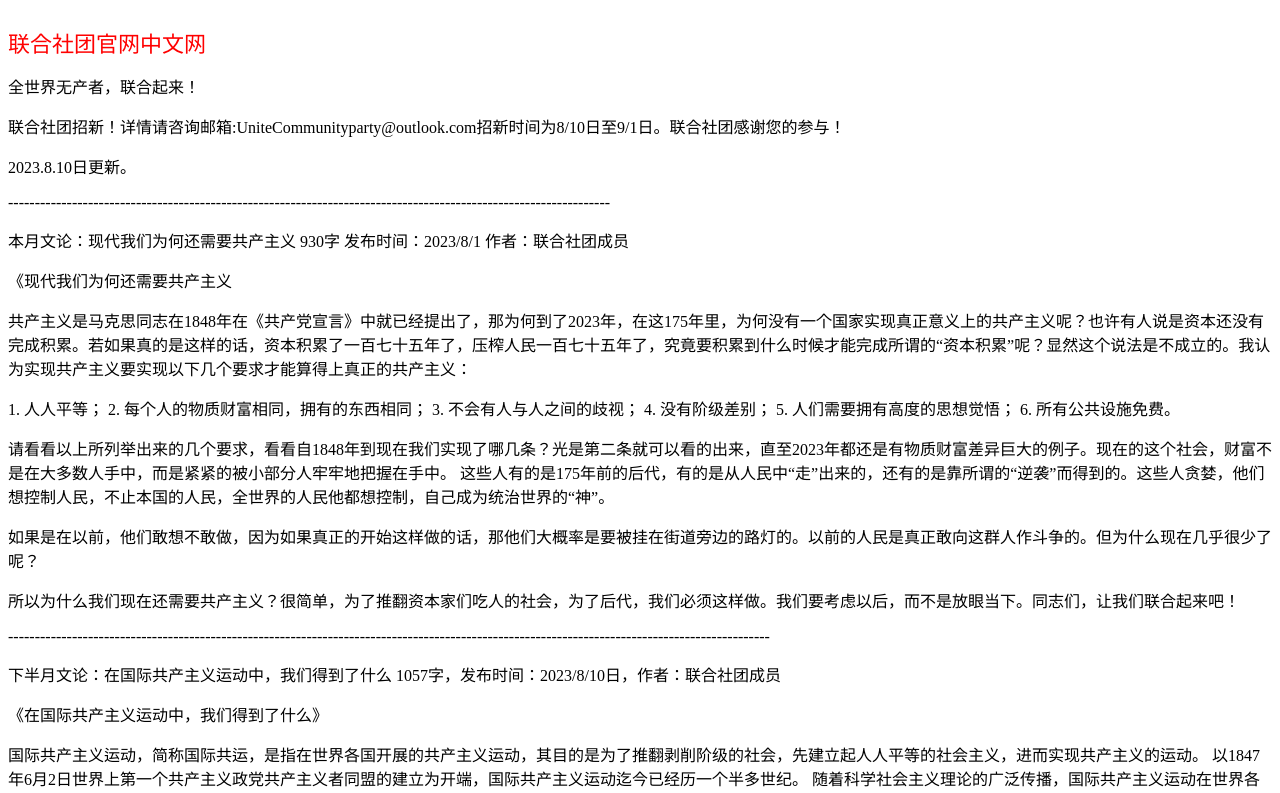
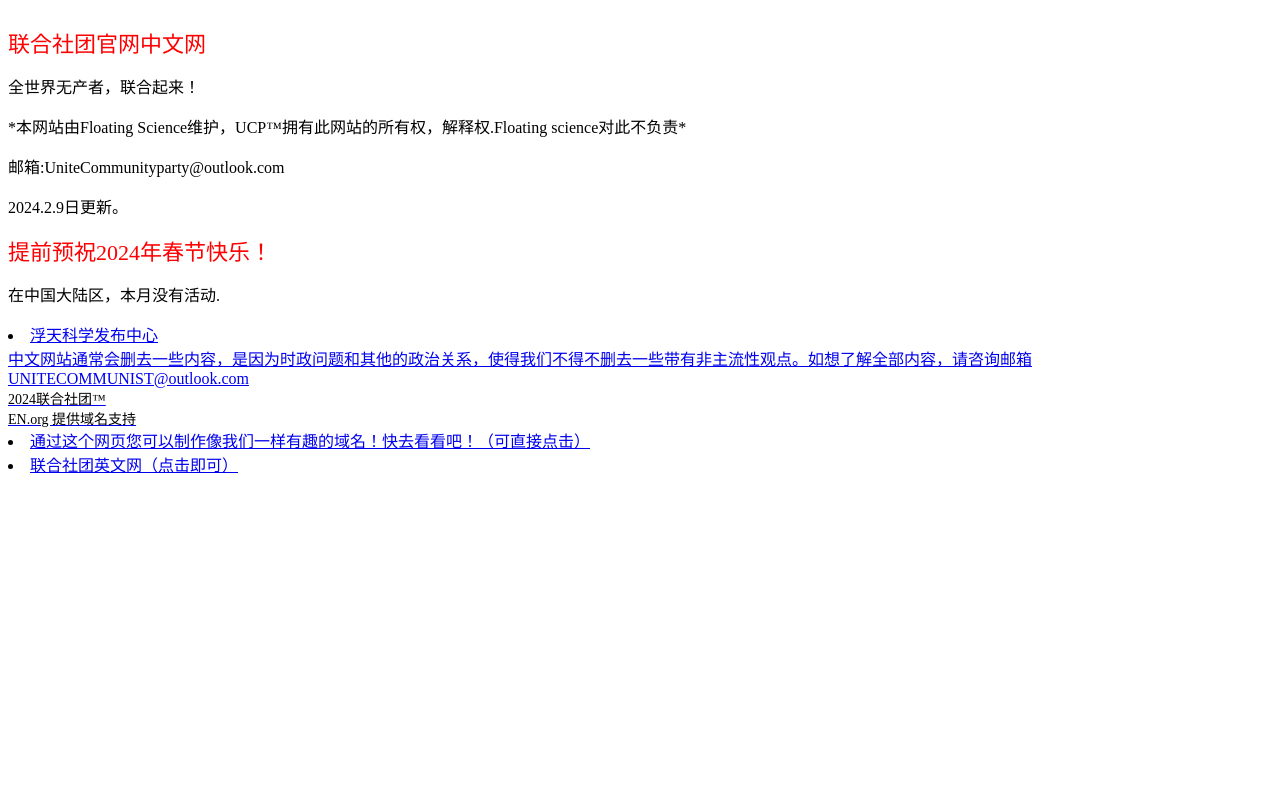
Before and after one commit to floating1003/unitecommunite-China, a plain HTML site: page index.html in a window 1280 px wide. Shown: the top 793 px of the page. Drawn offline with Linux system fonts and the light colour scheme.

Commit message:
Update index.html

```diff
--- a/index.html
+++ b/index.html
@@ -14,36 +14,9 @@
 </body>
 </html>
 <p>全世界无产者，联合起来！</p>
-<p>
-<p>联合社团招新！详情请咨询邮箱:UniteCommunityparty@outlook.com招新时间为8/10日至9/1日。联合社团感谢您的参与！</p>
-<p>2023.8.10日更新。
-<p>-----------------------------------------------------------------------------------------------------------------</p>
-<p>本月文论：现代我们为何还需要共产主义  930字 发布时间：2023/8/1 作者：联合社团成员</p>
-<p>《现代我们为何还需要共产主义</p>
-<p>共产主义是马克思同志在1848年在《共产党宣言》中就已经提出了，那为何到了2023年，在这175年里，为何没有一个国家实现真正意义上的共产主义呢？也许有人说是资本还没有完成积累。若如果真的是这样的话，资本积累了一百七十五年了，压榨人民一百七十五年了，究竟要积累到什么时候才能完成所谓的“资本积累”呢？显然这个说法是不成立的。我认为实现共产主义要实现以下几个要求才能算得上真正的共产主义：</p>
-<p>
-1.	人人平等；
-2.	每个人的物质财富相同，拥有的东西相同；
-3.	不会有人与人之间的歧视；
-4.	没有阶级差别；
-5.	人们需要拥有高度的思想觉悟；
-6.	所有公共设施免费。</p>
-<p>请看看以上所列举出来的几个要求，看看自1848年到现在我们实现了哪几条？光是第二条就可以看的出来，直至2023年都还是有物质财富差异巨大的例子。现在的这个社会，财富不是在大多数人手中，而是紧紧的被小部分人牢牢地把握在手中。
-这些人有的是175年前的后代，有的是从人民中“走”出来的，还有的是靠所谓的“逆袭”而得到的。这些人贪婪，他们想控制人民，不止本国的人民，全世界的人民他都想控制，自己成为统治世界的“神”。</p>
-<p>如果是在以前，他们敢想不敢做，因为如果真正的开始这样做的话，那他们大概率是要被挂在街道旁边的路灯的。以前的人民是真正敢向这群人作斗争的。但为什么现在几乎很少了呢？</p>
-<p>所以为什么我们现在还需要共产主义？很简单，为了推翻资本家们吃人的社会，为了后代，我们必须这样做。我们要考虑以后，而不是放眼当下。同志们，让我们联合起来吧！</p>
-<p>-----------------------------------------------------------------------------------------------------------------------------------------------</p>
-下半月文论：在国际共产主义运动中，我们得到了什么 1057字，发布时间：2023/8/10日，作者：联合社团成员
-<p>《在国际共产主义运动中，我们得到了什么》</p>
-国际共产主义运动，简称国际共运，是指在世界各国开展的共产主义运动，其目的是为了推翻剥削阶级的社会，先建立起人人平等的社会主义，进而实现共产主义的运动。
-以1847年6月2日世界上第一个共产主义政党共产主义者同盟的建立为开端，国际共产主义运动迄今已经历一个半多世纪。 随着科学社会主义理论的广泛传播，国际共产主义运动在世界各国迅猛展开。
-20世纪的国际共产主义运动史，既见证社会主义从理论到制度、从一国到多国的辉煌，亦遭遇东欧剧变、苏联解体的曲折。那从国际公运中，我们得到了什么呢？
-大家想必都知道八小时工作制吧。其实八小时工作制就是在第二国际的斗争下得来的。在1889年7月，在伟大领袖恩格斯同志组织召开的第二国际成立大会上宣布每年的五月一日定为国际劳动节，简称五一。这一决定立即得到世界各国工人的积极响应。
-1890年5月1日,欧美各国的工人阶级率先走向街头,举行示威游行与集会,争取合法权益。从此,每逢这一天,世界各国的劳动人民都要集会、游行,以示庆祝。这就是国际公运的其中之一的成果。但现在有些同志忘记了国际公运是怎么来的，甚至还有些同志说：“五·一劳动节不是上帝送给我们的礼物吗？”（很显然，这位同志看上去像基督教徒），假设如果真是上帝送给我们无产阶级的礼物的话，他为什么不直接把资本家消灭？为什么不直接把人类拉高至共产主义社会？很显然，这些东西不能盼望别人能给予我们。我们要学会自己去斗争，自己去争取。
-那还有的人问了，除了“五一劳动节”和几个理论外，国际共运还留给了我们什么?就这样来说吧，马克思同志和恩格斯同志给予了我们无产阶级唯一能翻身的机会，但是有机会没有实践不行啊，这不，国际共运就是马克思同志和恩格斯同志留给我们的宝贵的实践机会，但很可惜，他们给了我们4次机会（包括托洛茨基的共产国际），我们三次机会都没把握住，还有一次机会现在也是可预感的失败了。看到这有些人就会幸灾乐祸了，开始散步什么“共产主义永远不可能实现”啦，“共产主义就是小部分人的永远的梦”啦。是，以目前来看实现共产主义确实是有些难，因为我们没把握好机会，让资本家和小人又重新骑到我们头上了，他们盼望着我们永世不得翻身，想一辈子做主人，但是我们积累了经验，只要资本压榨人民压榨至极点之时，就是我们无产阶级同志们抬头之时。我们现在要做的不是等待，也不是原地踏步；而是吸取原先的三次失败的经验，准备随时同资本，小人们战斗；
-哪怕这个准备需要很久，哪怕这个战斗有多激烈，我相信我们的伟大的无产阶级的战士们都会英勇的同那些昔日不可一世的资本家们战斗。
-<p>全世界无产者，联合起来！</p>
-<p>--------------------------------------------------------------------------------------------------------------------------------------------------</p>
+<p>*本网站由Floating Science维护，UCP™拥有此网站的所有权，解释权.Floating science对此不负责*</p>
+<p>邮箱:UniteCommunityparty@outlook.com</p>
+<p>2024.2.9日更新。
 <!DOCTYPE html>
 <!DOCTYPE html>
 <html>
@@ -57,9 +30,13 @@
 	</style>
     </head>
 <body>
-<p>在中国大陆区，本月没有活动</p>
+	<div style="color: red; font-size: 22px;">提前预祝2024年春节快乐！ </div>
+</body>
+</html>
+<p>在中国大陆区，本月没有活动.</p>
+<li> <a href="https://floating1003.github.io/FSC/">浮天科学发布中心</li>
 <div style=“color: black; font-size: 10px;”>中文网站通常会删去一些内容，是因为时政问题和其他的政治关系，使得我们不得不删去一些带有非主流性观点。如想了解全部内容，请咨询邮箱UNITECOMMUNIST@outlook.com</div>
-<div style="color: black; font-size: 14px;"> 2023联合社团™ </div>
+<div style="color: black; font-size: 14px;"> 2024联合社团™ </div>
 <div style="color: black; font-size: 14px;">EN.org 提供域名支持</div>
 <li> <a href="https://nic.eu.org/">通过这个网页您可以制作像我们一样有趣的域名！快去看看吧！（可直接点击） </a> </li>
-<li> <a href="https://unitecommunityp.top/">去 联合社团英文网（点击即可）</li>
+<li> <a href="https://unitecommunityp.top/"> 联合社团英文网（点击即可）</li>
```
